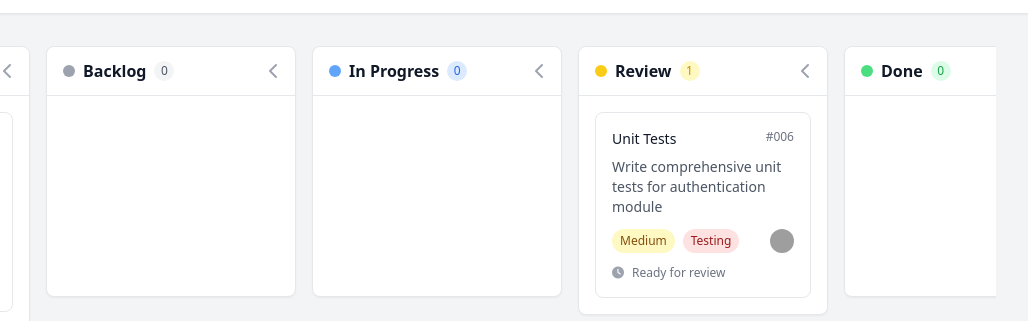
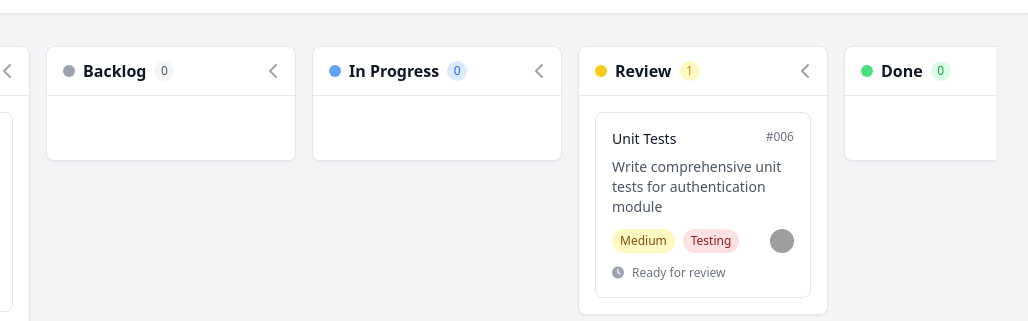
Before and after one commit to super3/dashban, a website: page index.html in a window 1280 px wide. Shown: the part 59-380 px from the top of the page, 252-1280 px from the left. Drawn offline with nearby package versions, Linux system fonts and the light colour scheme; no server answers; grey boxes are pictures that could not be loaded.

Commit message:
Fix Minumum Height

```diff
--- a/index.html
+++ b/index.html
@@ -162,7 +162,7 @@
                             </button>
                         </div>
                     </div>
-                    <div id="info" class="p-4 space-y-3 min-h-[200px] column-content">
+                    <div id="info" class="p-4 space-y-3 min-h-[64px] column-content">
                         <!-- Project Status Card -->
                         <div class="bg-white border border-gray-200 rounded-lg p-4 cursor-move hover:shadow-md transition-shadow duration-200">
                             <div class="flex items-start justify-between mb-3">
@@ -279,7 +279,7 @@
                             </button>
                         </div>
                     </div>
-                    <div id="backlog" class="p-4 space-y-3 min-h-[200px] column-content">
+                    <div id="backlog" class="p-4 space-y-3 min-h-[64px] column-content">
                     </div>
                 </div>
             </div>
@@ -299,7 +299,7 @@
                             </button>
                         </div>
                     </div>
-                    <div id="inprogress" class="p-4 space-y-3 min-h-[200px] column-content">
+                    <div id="inprogress" class="p-4 space-y-3 min-h-[64px] column-content">
                     </div>
                 </div>
             </div>
@@ -319,7 +319,7 @@
                             </button>
                         </div>
                     </div>
-                    <div id="review" class="p-4 space-y-3 min-h-[200px] column-content">
+                    <div id="review" class="p-4 space-y-3 min-h-[64px] column-content">
                         <div class="bg-white border border-gray-200 rounded-lg p-4 cursor-move hover:shadow-md transition-shadow duration-200">
                             <div class="flex items-start justify-between mb-2">
                                 <h4 class="font-medium text-gray-900 text-sm">Unit Tests</h4>
@@ -357,7 +357,7 @@
                             </button>
                         </div>
                     </div>
-                    <div id="done" class="p-4 space-y-3 min-h-[200px] column-content">
+                    <div id="done" class="p-4 space-y-3 min-h-[64px] column-content">
                     </div>
                 </div>
             </div>
```
